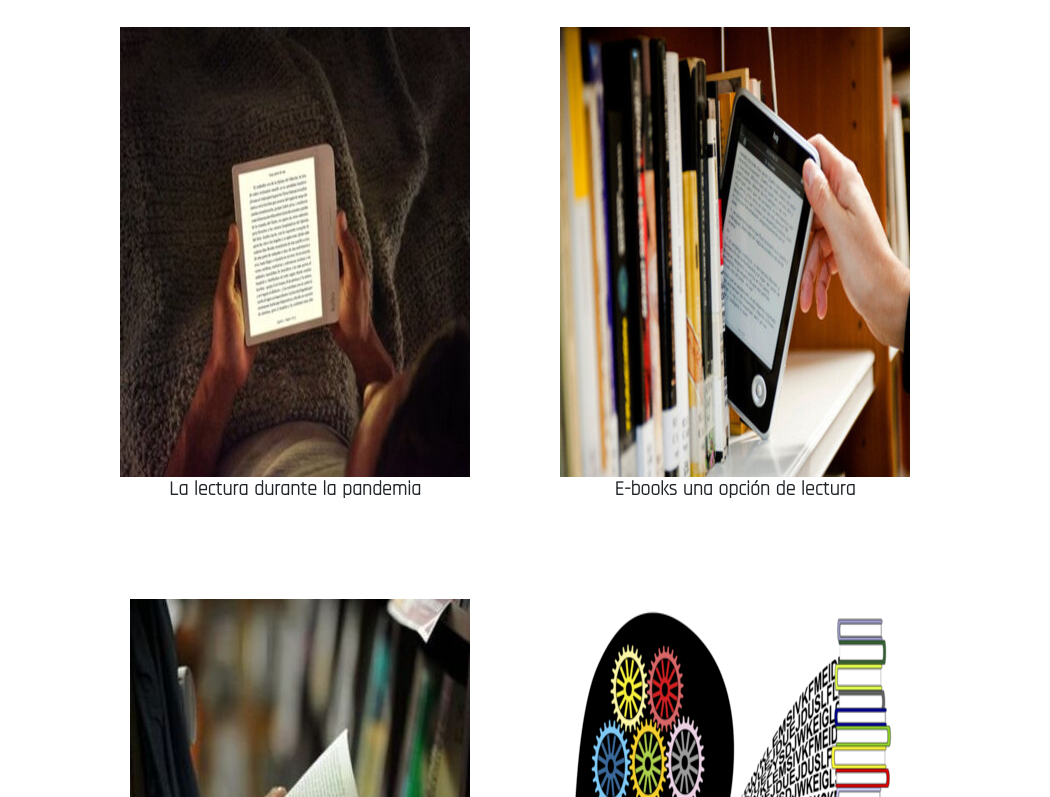
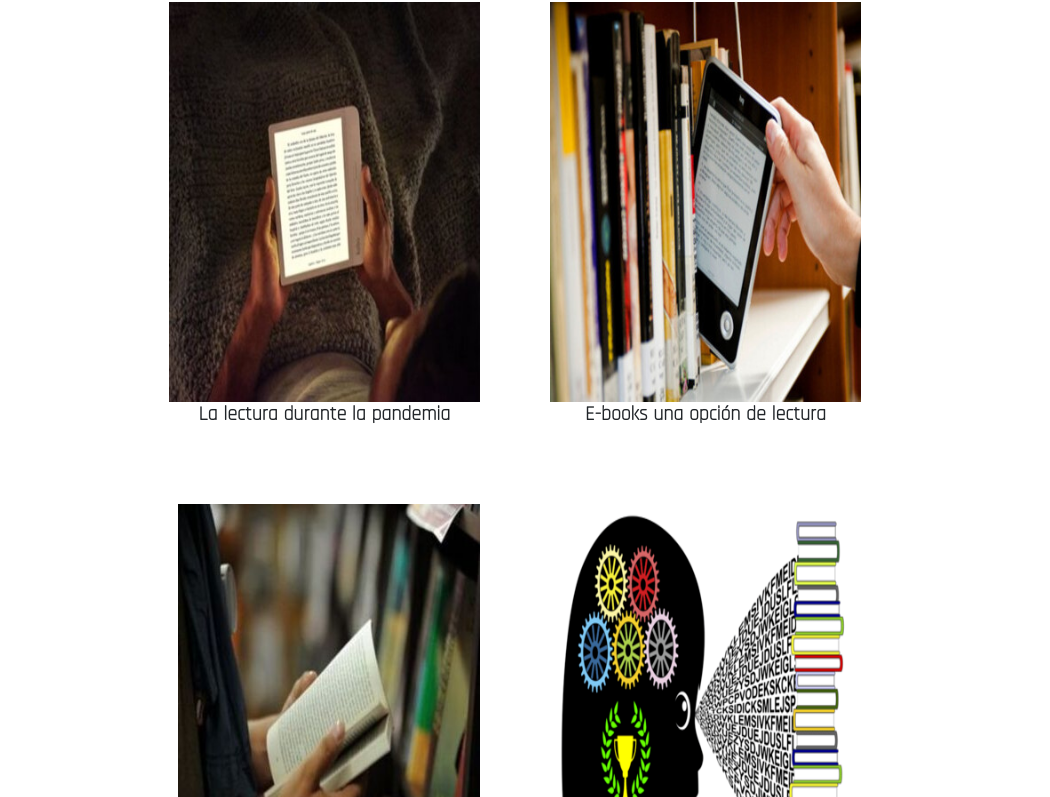
Before and after one commit to JulesC/RepositorioWEB, a plain HTML site: page index.html in a window 1280 px wide. Shown: the part 635-1432 px from the top of the page, without its empty margins (125-1175 px from the left). Drawn offline with nearby package versions, Linux system fonts and the light colour scheme; a web font is replaced by a local one.

Commit message:
arreglos

```diff
--- a/sass/style.scss
+++ b/sass/style.scss
@@ -19,7 +19,7 @@ body{
 ****************************************************************************************************************/
 /* ------- banner ------ */
 #imagenBanner{
-    margin-top: 50px;
+    margin-top: 35px;
     position: relative;
 }
 #imagenBanner{
@@ -118,17 +118,19 @@ body{
         background-size: auto; /* tmb % */
         background-position: top left;
         background: $image-bg;
+        height: 950px;
     }
 }
 #blog{
     article{
-        margin: 15px;
+        margin: 5px;
     }
 }
 #blog{
     img{
         width: 100%;
         max-width: 280%;
+        height: 400px;
         &:hover{
             opacity: .5;
             transform: scale(0.6,0.6);
```
Also changed, not shown: css/style.css, 1 other file.
